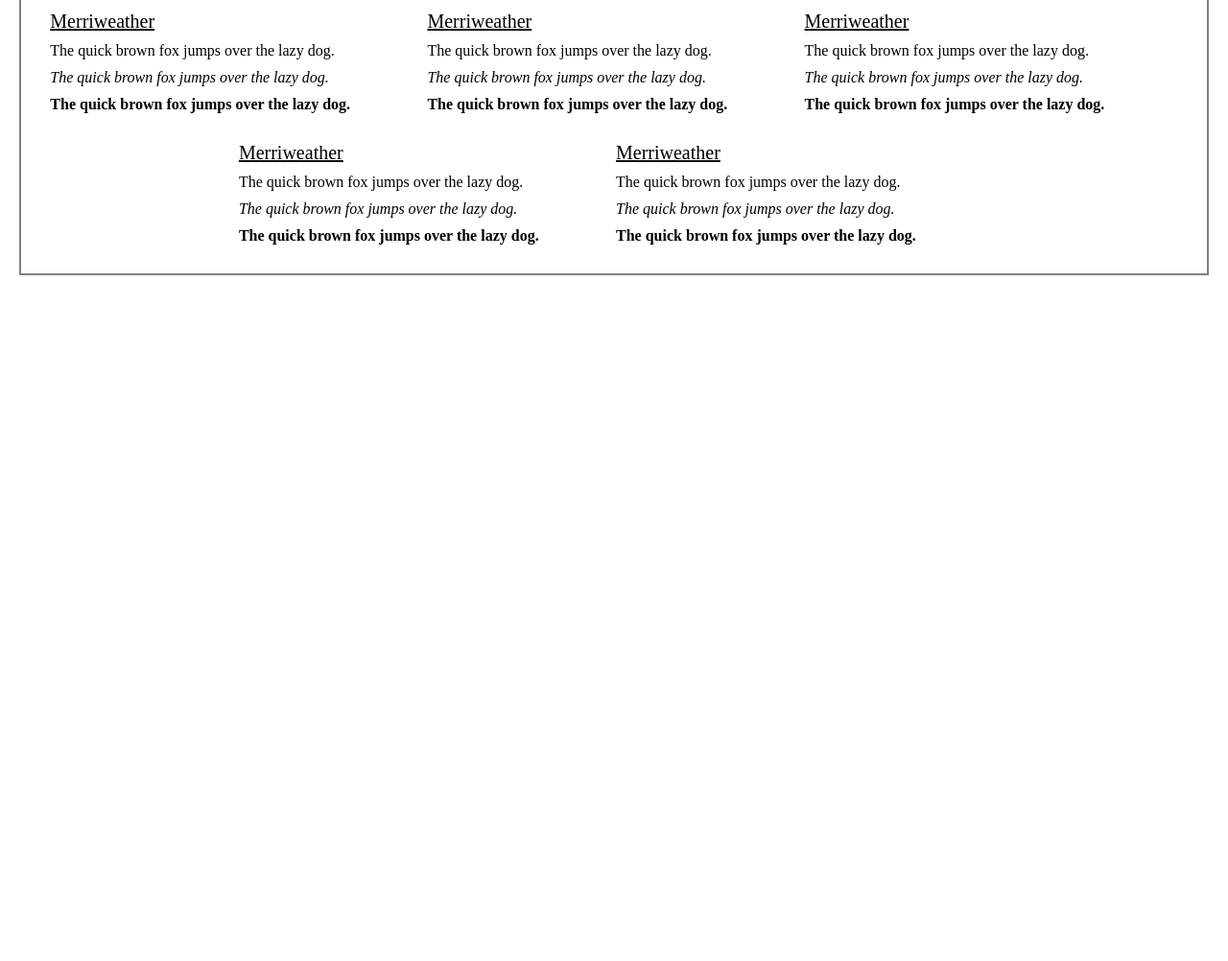
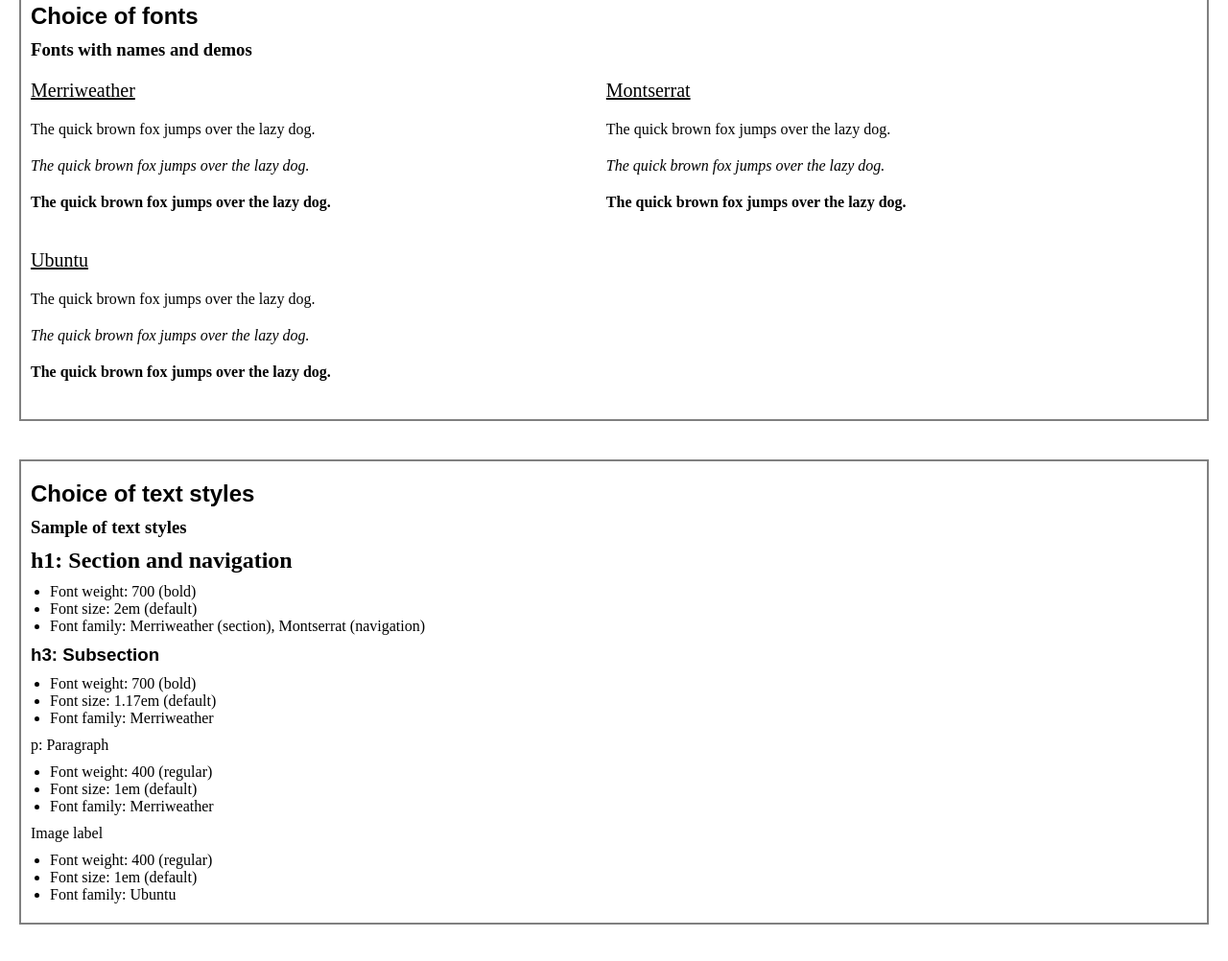
Before and after one commit to DeliciousAlienPastor/web-dev-resources, a plain HTML site: page index.html in a window 1280 px wide. Shown: the part 688-1690 px from the top of the page at 96% size. Before the commit the page ends 1025 px from the top, so only its background shows below. Drawn offline with Linux system fonts and the light colour scheme; a web font is replaced by a local one.

Commit message:
add the last section and do some minor tweaking to the design

```diff
--- a/index.html
+++ b/index.html
@@ -16,7 +16,7 @@
       <span id='site-name'>Web Design Tools</span>
       <a href="#colors-section" class='nav-item'>Colors</a>
       <a href="#fonts-section" class='nav-item'>Fonts</a>
-      <a href="#" class='nav-item'>Text Styles</a>
+      <a href="#text-section" class='nav-item'>Text Styles</a>
     </nav>
   </div>
 
@@ -24,7 +24,7 @@
   <main>
     <section id='colors-section'>
       <h1>Choice of colors</h1>
-      <div class='container'>
+      <div class='color-container container'>
         <h3 class='container-desc'>Colors with names and their hex values</h3>
         <div class='color' id="color-1">
           <p>Brown</p>
@@ -77,8 +77,8 @@
           </p>
         </div>
 
-        <div class='font' id='font-1'>
-          <p class='font-label'>Merriweather</p>
+        <div class='font' id='font-2'>
+          <p class='font-label'>Montserrat</p>
           <p class='font-example-1'>
             The quick brown fox jumps over the lazy dog.
           </p>
@@ -90,34 +90,8 @@
           </p>
         </div>
 
-        <div class='font' id='font-1'>
-          <p class='font-label'>Merriweather</p>
-          <p class='font-example-1'>
-            The quick brown fox jumps over the lazy dog.
-          </p>
-          <p class='font-example-2'>
-            The quick brown fox jumps over the lazy dog.
-          </p>
-          <p class='font-example-3'>
-            The quick brown fox jumps over the lazy dog.
-          </p>
-        </div>
-
-        <div class='font' id='font-1'>
-          <p class='font-label'>Merriweather</p>
-          <p class='font-example-1'>
-            The quick brown fox jumps over the lazy dog.
-          </p>
-          <p class='font-example-2'>
-            The quick brown fox jumps over the lazy dog.
-          </p>
-          <p class='font-example-3'>
-            The quick brown fox jumps over the lazy dog.
-          </p>
-        </div>
-
-        <div class='font' id='font-1'>
-          <p class='font-label'>Merriweather</p>
+        <div class='font' id='font-3'>
+          <p class='font-label'>Ubuntu</p>
           <p class='font-example-1'>
             The quick brown fox jumps over the lazy dog.
           </p>
@@ -130,6 +104,41 @@
         </div>
       </div>
     </section>
+
+    <section id='text-section'>
+      <h1>Choice of text styles</h1>
+      <div class='container'>
+        <h3 class='container-desc'>Sample of text styles</h3>
+        <div class='text-heading'>
+          <h1>h1: Section and navigation</h1>
+          <ul>
+            <li>Font weight: 700 (bold)</li>
+            <li>Font size: 2em (default)</li>
+            <li>Font family: Merriweather (section), <span style="font-family: 'Montserrat';">Montserrat</span>
+              (navigation)
+            </li>
+          </ul>
+          <h3>h3: Subsection</h3>
+          <ul>
+            <li>Font weight: 700 (bold)</li>
+            <li>Font size: 1.17em (default)</li>
+            <li>Font family: Merriweather</li>
+          </ul>
+          <p>p: Paragraph</p>
+          <ul>
+            <li>Font weight: 400 (regular)</li>
+            <li>Font size: 1em (default)</li>
+            <li>Font family: Merriweather</li>
+          </ul>
+          <p style="font-family: 'Ubuntu';">Image label</p>
+          <ul>
+            <li>Font weight: 400 (regular)</li>
+            <li>Font size: 1em (default)</li>
+            <li>Font family: Ubuntu</li>
+          </ul>
+        </div>
+      </div>
+    </section>
   </main>
 </body>
 
--- a/resources/style.css
+++ b/resources/style.css
@@ -18,25 +18,70 @@
 @font-face {
   font-family: 'Merriweather';
   font-style: italic;
-  font-weight: 400;
+  font-weight: 400, 700;
   font-display: swap;
   src: url(https://fonts.gstatic.com/s/merriweather/v25/u-4m0qyriQwlOrhSvowK_l5-eRZOf-I.woff2) format('woff2');
   unicode-range: U+0000-00FF, U+0131, U+0152-0153, U+02BB-02BC, U+02C6, U+02DA, U+02DC, U+2000-206F, U+2074, U+20AC, U+2122, U+2191, U+2193, U+2212, U+2215, U+FEFF, U+FFFD;
 }
 
-@font-face {
+/* @font-face {
   font-family: 'Merriweather';
   font-style: normal;
   font-weight: 700;
   font-display: swap;
   src: url(https://fonts.gstatic.com/s/merriweather/v25/u-4n0qyriQwlOrhSvowK_l52xwNZWMf6.woff2) format('woff2');
   unicode-range: U+0000-00FF, U+0131, U+0152-0153, U+02BB-02BC, U+02C6, U+02DA, U+02DC, U+2000-206F, U+2074, U+20AC, U+2122, U+2191, U+2193, U+2212, U+2215, U+FEFF, U+FFFD;
+} */
+
+@font-face {
+  font-family: 'Montserrat';
+  font-style: italic;
+  font-weight: 400;
+  font-display: swap;
+  src: url(https://fonts.gstatic.com/s/montserrat/v18/JTUQjIg1_i6t8kCHKm459WxRyS7m.woff2) format('woff2');
+  unicode-range: U+0000-00FF, U+0131, U+0152-0153, U+02BB-02BC, U+02C6, U+02DA, U+02DC, U+2000-206F, U+2074, U+20AC, U+2122, U+2191, U+2193, U+2212, U+2215, U+FEFF, U+FFFD;
+}
+
+@font-face {
+  font-family: 'Montserrat';
+  font-style: normal;
+  font-weight: 400, 700;
+  font-display: swap;
+  src: url(https://fonts.gstatic.com/s/montserrat/v18/JTUSjIg1_i6t8kCHKm459Wlhyw.woff2) format('woff2');
+  unicode-range: U+0000-00FF, U+0131, U+0152-0153, U+02BB-02BC, U+02C6, U+02DA, U+02DC, U+2000-206F, U+2074, U+20AC, U+2122, U+2191, U+2193, U+2212, U+2215, U+FEFF, U+FFFD;
+}
+
+@font-face {
+  font-family: 'Ubuntu';
+  font-style: normal;
+  font-weight: 400;
+  font-display: swap;
+  src: url(https://fonts.gstatic.com/s/ubuntu/v15/4iCs6KVjbNBYlgoKfw72.woff2) format('woff2');
+  unicode-range: U+0000-00FF, U+0131, U+0152-0153, U+02BB-02BC, U+02C6, U+02DA, U+02DC, U+2000-206F, U+2074, U+20AC, U+2122, U+2191, U+2193, U+2212, U+2215, U+FEFF, U+FFFD;
+}
+
+/* to make the nav bar fixed on top */
+.parent {
+  position: fixed;
+  width: 100%;
+  top: 0;
+  /* display: none; */
+  z-index: 1;
+}
+
+.nav {
+  background-color: burlywood;
+  display: flex;
+  padding: 15px;
+  align-items: center;
+  font-family: 'Montserrat';
 }
 
 h1,
 h2,
 h3 {
-  margin: 10px auto;
+  margin: 10px 0;
+  font-family: 'Merriweather', sans-serif;
 }
 
 main {
@@ -45,30 +90,22 @@ main {
 
 section {
   /* padding-bottom: 20px; */
+  top: 10px;
   border: 2px solid gray;
-  margin: 30px 0;
+  margin: 40px 0;
   padding: 10px;
 }
 
-/* to make the nav bar fixed on top */
-.parent {
-  position: fixed;
-  width: 100%;
-  top: 0;
-  /* display: none; */
-}
-
-.nav {
-  background-color: burlywood;
-  display: flex;
-  padding: 15px;
-  font-size: 20px;
-  align-items: center;
+ul {
+  margin-left: 20px;
+  font-family: 'Merriweather';
 }
 
 #site-name {
   flex-grow: 1;
   font-weight: bold;
+  font-size: 20px;
+  font-family: 'Montserrat';
 }
 
 .nav .nav-item {
@@ -77,7 +114,10 @@ section {
 
 .container {
   width: 100%;
-  /* to center the divs inside */
+  /* outline: solid red; */
+}
+
+.color-container {
   text-align: center;
 }
 
@@ -91,10 +131,14 @@ section {
   vertical-align: middle;
   padding: 5% 0;
   margin: 10px 0;
+  font-family: 'Ubuntu';
+  font-style: italic;
 }
 
-.container-desc {
+.container-desc,
+.use-desc {
   text-align: left;
+  font-family: 'Merriweather';
 }
 
 #color-1 {
@@ -125,7 +169,7 @@ section {
   display: inline-block;
   text-align: left;
   /* two divs per row */
-  width: 32%;
+  width: 49%;
   margin: 10px 0;
 }
 
@@ -139,7 +183,17 @@ section {
 }
 
 #font-1 {
-  font-family: 'Merriweather', serif;
+  font-family: 'Merriweather', sans-serif;
+  font-weight: 400;
+}
+
+#font-2 {
+  font-family: 'Montserrat', sans-serif;
+  font-weight: 400;
+}
+
+#font-3 {
+  font-family: 'Ubuntu';
   font-weight: 400;
 }
 
@@ -150,3 +204,10 @@ section {
 .font-example-3 {
   font-weight: 700;
 }
+
+.text-heading h1,
+ul,
+p {
+  margin-bottom: 10px;
+  font-family: 'Merriweather';
+}
```
